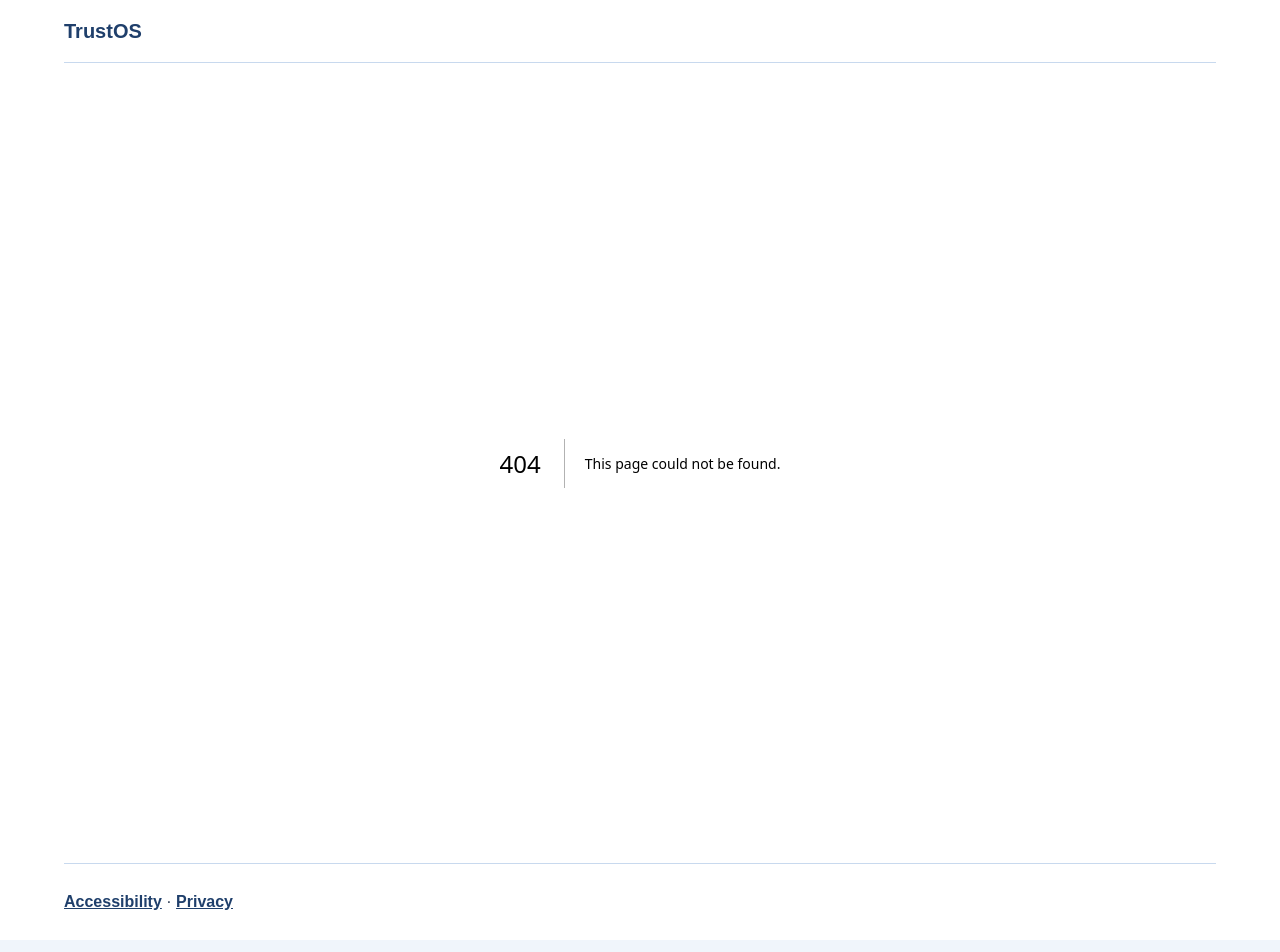
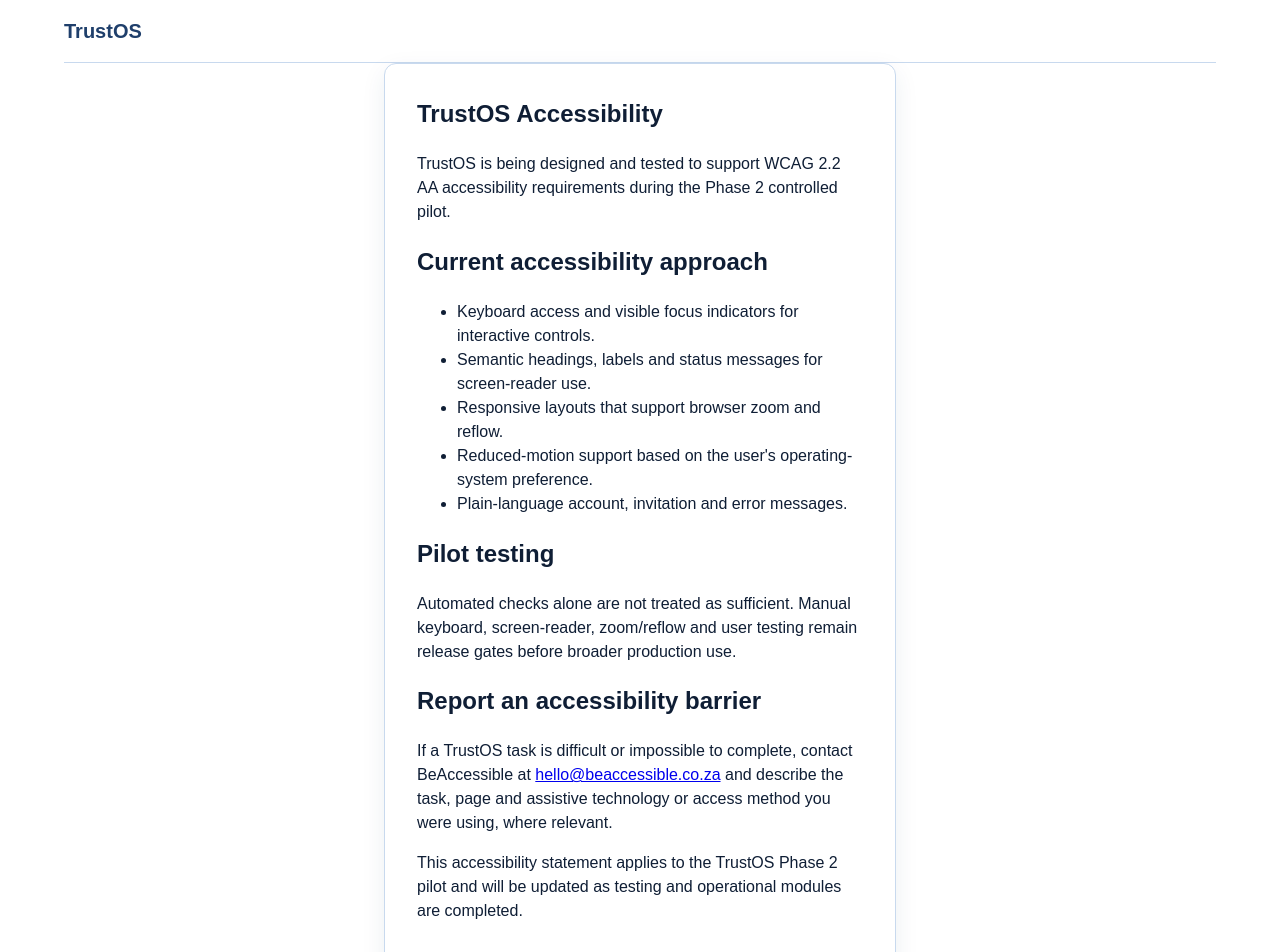
Before and after one commit to laggiesfl/beaccessible-website, a Next.js app in the folder trustos-app/: page /accessibility in a window 1280 px wide. Before the commit this address had no page. Shown: the top 952 px of the page. Built offline with nearby package versions, Linux system fonts and the light colour scheme.

Commit message:
Add TrustOS pilot accessibility statement

```diff
--- /dev/null
+++ b/trustos-app/app/accessibility/page.tsx
@@ -0,0 +1,38 @@
+export default function AccessibilityPage() {
+  return (
+    <article className="account-card" aria-labelledby="accessibility-heading">
+      <h1 id="accessibility-heading">TrustOS Accessibility</h1>
+      <p>
+        TrustOS is being designed and tested to support WCAG 2.2 AA accessibility requirements
+        during the Phase 2 controlled pilot.
+      </p>
+
+      <h2>Current accessibility approach</h2>
+      <ul>
+        <li>Keyboard access and visible focus indicators for interactive controls.</li>
+        <li>Semantic headings, labels and status messages for screen-reader use.</li>
+        <li>Responsive layouts that support browser zoom and reflow.</li>
+        <li>Reduced-motion support based on the user&apos;s operating-system preference.</li>
+        <li>Plain-language account, invitation and error messages.</li>
+      </ul>
+
+      <h2>Pilot testing</h2>
+      <p>
+        Automated checks alone are not treated as sufficient. Manual keyboard, screen-reader,
+        zoom/reflow and user testing remain release gates before broader production use.
+      </p>
+
+      <h2>Report an accessibility barrier</h2>
+      <p>
+        If a TrustOS task is difficult or impossible to complete, contact BeAccessible at{' '}
+        <a href="mailto:hello@beaccessible.co.za">hello@beaccessible.co.za</a> and describe the
+        task, page and assistive technology or access method you were using, where relevant.
+      </p>
+
+      <p>
+        This accessibility statement applies to the TrustOS Phase 2 pilot and will be updated as
+        testing and operational modules are completed.
+      </p>
+    </article>
+  );
+}
```
